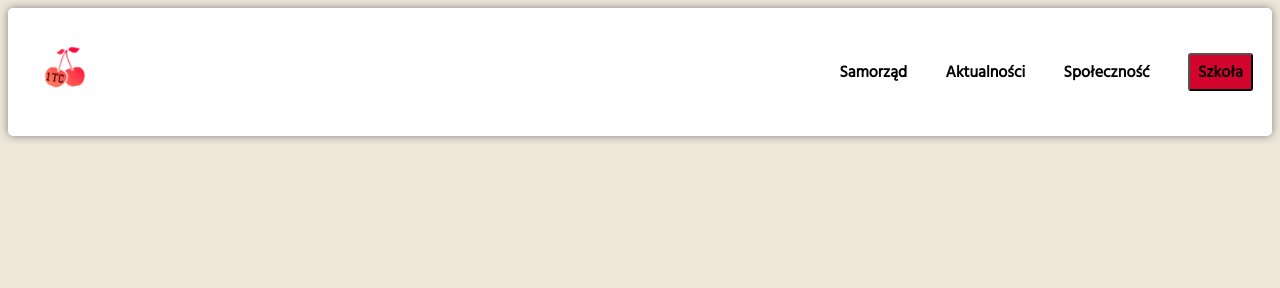
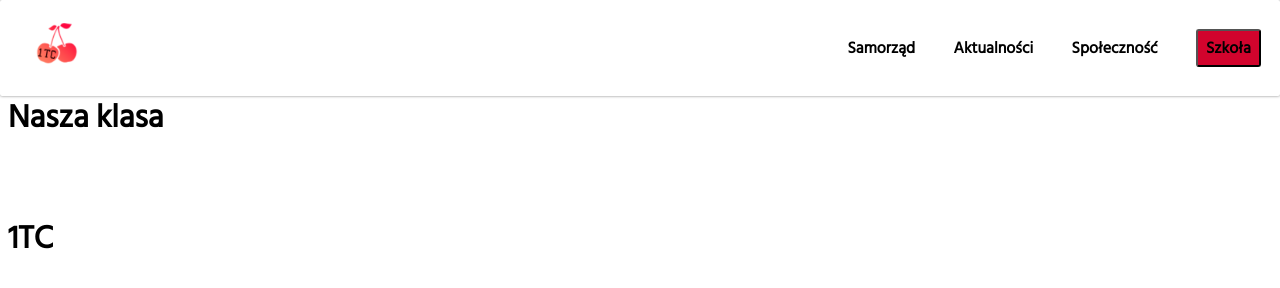
Before and after one commit to Klasatc/Klasatc.github.io, a plain HTML site: page index.html in a window 1280 px wide. Shown: the top 288 px of the page. Drawn offline with nearby package versions, Linux system fonts and the light colour scheme.

Commit message:
Add files via upload

```diff
--- a/index.html
+++ b/index.html
@@ -6,9 +6,12 @@
     <meta name="viewport" content="width=device-width, initial-scale=1.0">
     <link rel="stylesheet" href="style.css">
     <link rel="icon" type="image/x-icon" href="images/thumbnail.png">
+    <link rel="stylesheet" href="https://fonts.googleapis.com/css2?family=Material+Symbols+Outlined:opsz,wght,FILL,GRAD@20..48,100..700,0..1,-50..200" />
+
     <title>1tc-strona klasowa</title>
     <style>
     @import url('https://fonts.googleapis.com/css2?family=Hind+Siliguri&display=swap');
+
 </style>
 </head>
 <body>
@@ -31,10 +34,10 @@
         </li>
         <li class="rollbar">
             <div class="dropdown">
-                <button class="button2"><img src="images/menu-icon.png" style="width: 40px; height: 40px; padding: 0.25rem 0.25rem;" ></button>
+                <button class="button2"><img src="images/menu.svg" style="width: 40px; height: 40px; padding: 0.25rem 0.25rem;" ></button>
                 <div class="dropdown-content">
-                    <a href="#">Aktualności</a>
-                    <a href="#">Samorząd</a>
+                    <a href="#">Aktualności</a><hr>
+                    <a href="#">Samorząd</a><hr>
                     <a href="#">Społeczność</a>
                 </div>
             </div>
@@ -42,7 +45,13 @@
 
        </ul>
     </navbar>
+    <div class="container">
+        <div class="cont-item">
+            <h1>Nasza klasa</h1><br>
+            <h1>1TC</h1>
+        </div>
 
+    </div>
 </body>
 <script>
     function getCenter(element) {
--- a/style.css
+++ b/style.css
@@ -17,18 +17,30 @@ html{
 *:after{
     box-sizing: border-box;
 }
+navbar{
+    z-index: 1;
+    position: fixed;
+    width: 100%;
+    top: 0;
+    right: 0px;
+}
 body{
     font-family: 'Hind Siliguri', sans-serif;
-    background-color: #EFE7DA;
+    background-color: white;
+    height: 300vh;
 }
 .nav-list{
+    z-index: 1;
     cursor: auto;
     background: white;
-    box-shadow: 0px 0px 10px grey;
+    box-shadow: 0px 0px 3px grey;
+    border-radius: 2px;
     margin: 0;
-    padding: 1rem 0;
-    border-radius: 5px;
+    padding: 0;
+
     display: flex;
+    flex-basis: 100%;
+    width: 100%;
     justify-content: flex-end;
     align-items: center;
 }
@@ -73,7 +85,7 @@ body{
     font-family: 'Hind Siliguri', sans-serif;
     font-size: 1rem;
     margin: 1.2rem;
-    background: #D2042D;
+    background: #ff4c4f;
     border-radius: 5px;
 }
 @media(min-width: 600px){
@@ -101,25 +113,35 @@ body{
 .dropdown-content {
     font-family: 'Hind Siliguri', sans-serif;
     font-weight: 600;
+    background: linear-gradient(to left top, #CB356B, #BD3F32);
+
     display: none;
     position: absolute;
-    background-color: white;
     min-width: 160px;
     box-shadow: 0px 0px 3px black ;
     z-index: 1;
-    top: 135px;
-    right: 7px;
+    top: 100px;
+    right: 0.1px;
+
+
     left: auto;
     border-radius: 5px;
+    width: 100%;
   }
 
   .dropdown-content a {
-    color: #D2042D;
+    text-align:center ;
+    color: white;
     padding: 12px 16px;
     text-decoration: none;
     display: block;
+
   }
 
+hr{
+    margin: 0;
+    padding:0;
+}
 
 
 
@@ -135,3 +157,15 @@ body{
 .dropdown:hover .dropdown-content{
     display: block;
 }
+
+.container{
+    position: relative;
+    top: 70px;
+    width: 100%;
+    margin: 0 auto;
+    height: 30%;
+}
+.cont-item{
+    position: relative;
+
+}
```
Also changed, not shown: images/hero.jpg (added), images/menu.svg (added), images/school.jpg (added).
